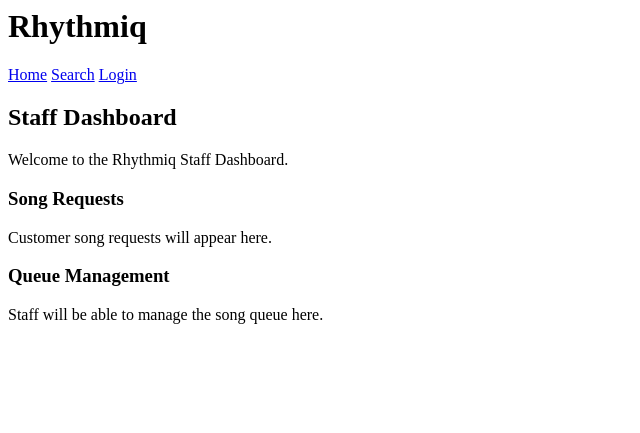
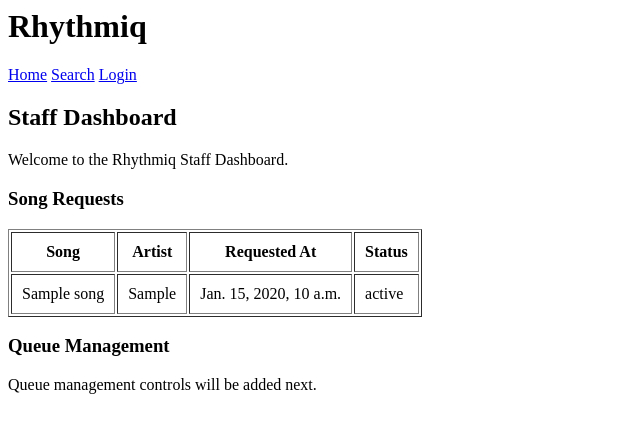
Before and after one commit to jametel/f26-team-blue, a Django app: template core/templates/core/staff_dashboard.html in a window 1280 px wide. Shown: the top 433 px of the page, without its empty margins (0-640 px from the left). Run offline with Django 5.2, Linux system fonts and the light colour scheme; the template is opened without the code that fills it: values that come from a table or form of the project are taken from there, others are empty; tables that the repository leaves empty hold one stand-in row (values such as "Sample post").

Commit message:
Add role-based navigation and staff song request display

```diff
--- a/core/templates/core/base.html
+++ b/core/templates/core/base.html
@@ -10,12 +10,24 @@
 
      {% if user.is_authenticated %}
 
-        <span>Logged in as {{ user.username }}</span>
 
-        <form method="post" action="{% url 'logout' %}" style="display: inline;">
-            {% csrf_token %}
-            <button type="submit">Logout</button>
-        </form>
+        {% for group in user.groups.all %}
+            {% if group.name == "Staff" or group.name == "Owner" %}
+                <a href="{% url 'staff_dashboard' %}">Staff Dashboard</a>
+            {% endif %}
+
+            {% if group.name == "Owner" %}
+                <a href="{% url 'owner_dashboard' %}">Owner Dashboard</a>
+            {% endif %}
+        {% endfor %}
+
+
+            <span>Logged in as {{ user.username }}</span>
+
+            <form method="post" action="{% url 'logout' %}" style="display: inline;">
+                {% csrf_token %}
+                <button type="submit">Logout</button>
+            </form>
 
     {% else %}
 
--- a/core/templates/core/staff_dashboard.html
+++ b/core/templates/core/staff_dashboard.html
@@ -1,3 +1,4 @@
+
 {% extends "core/base.html" %}
 
 {% block title %}Staff Dashboard — Rhythmiq{% endblock %}
@@ -9,9 +10,34 @@
 <p>Welcome to the Rhythmiq Staff Dashboard.</p>
 
 <h3>Song Requests</h3>
-<p>Customer song requests will appear here.</p>
+
+{% if song_requests %}
+    <table border="1" cellpadding="10">
+        <thead>
+            <tr>
+                <th>Song</th>
+                <th>Artist</th>
+                <th>Requested At</th>
+                <th>Status</th>
+            </tr>
+        </thead>
+
+        <tbody>
+            {% for song_request in song_requests %}
+                <tr>
+                    <td>{{ song_request.song.title }}</td>
+                    <td>{{ song_request.song.artist }}</td>
+                    <td>{{ song_request.requested_at }}</td>
+                    <td>{{ song_request.status }}</td>
+                </tr>
+            {% endfor %}
+        </tbody>
+    </table>
+{% else %}
+    <p>No song requests have been submitted yet.</p>
+{% endif %}
 
 <h3>Queue Management</h3>
-<p>Staff will be able to manage the song queue here.</p>
+<p>Queue management controls will be added next.</p>
 
 {% endblock %}
```
Also changed, not shown: core/views.py (+10 -2 lines).
